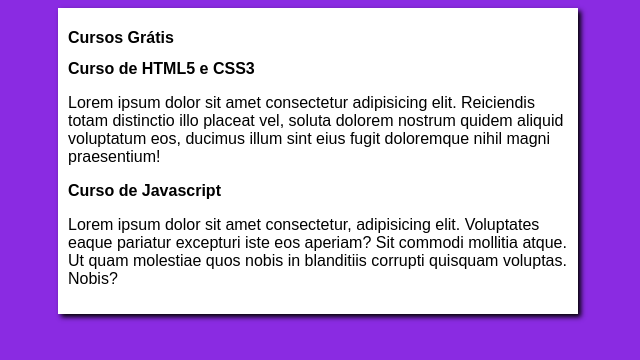
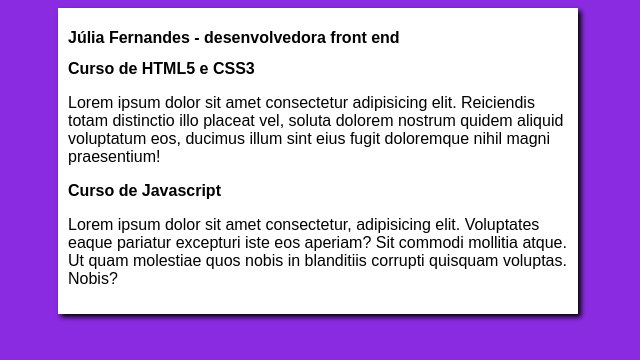
Before and after one commit to juliafernandesdev/projeto-site, a plain HTML site: page index.html in a window 1280 px wide. Shown: the whole page, without its empty margins (322-962 px from the left). Drawn offline with Linux system fonts and the light colour scheme.

Commit message:
Update index.html

```diff
--- a/index.html
+++ b/index.html
@@ -4,13 +4,13 @@
     <meta charset="UTF-8">
     <meta http-equiv="X-UA-Compatible" content="IE=edge">
     <meta name="viewport" content="width=device-width, initial-scale=1.0">
-    <title>Site curso em video</title>
+    <title>Biografia Júlia</title>
     <link rel="stylesheet" href="estilos/style.css">
 </head>
 <body>
     <main>
         <header>
-            <h1>Cursos Grátis</h1>
+            <h1>Júlia Fernandes - desenvolvedora front end</h1>
         </header>
         <article>
             <h2>Curso de HTML5 e CSS3</h2>
```
